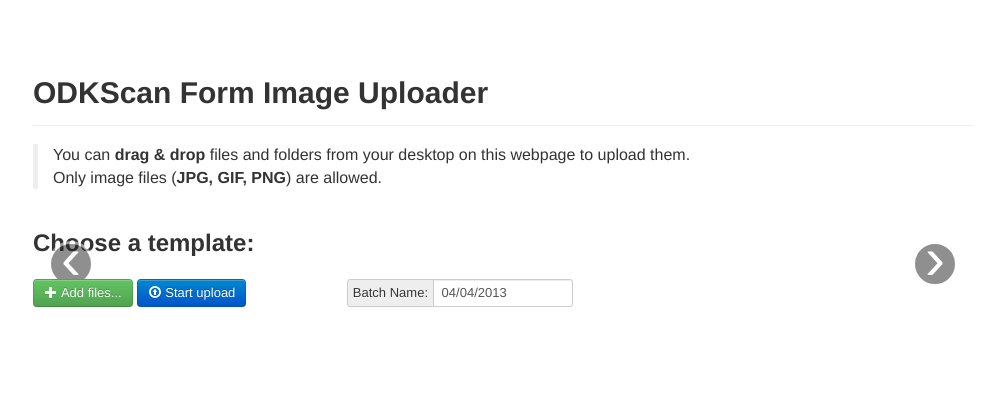
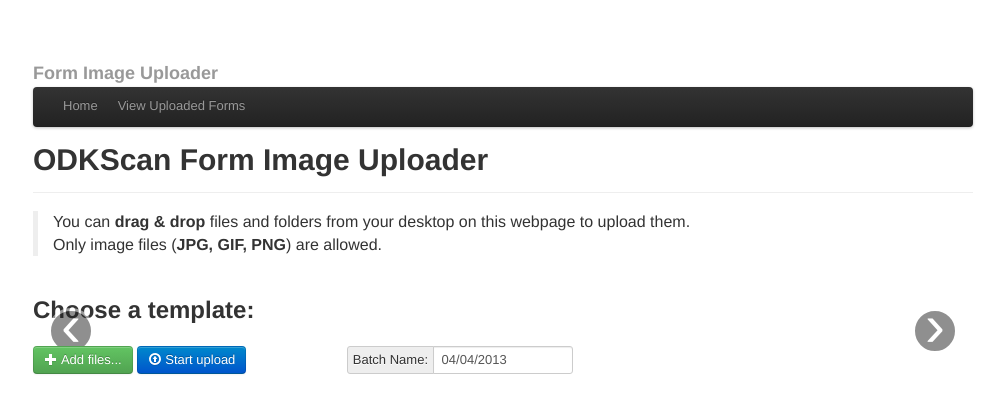
Before and after one commit to nathanathan/ODKScan_webapp, a Django app: template templates/uploader.html in a window 1280 px wide. Shown: the top 414 px of the page, without its empty margins (137-1142 px from the left). Run offline with Django 3.2, Linux system fonts and the light colour scheme; the template is opened without the code that fills it, so the values that code supplies are empty; some libraries are stand-ins or nearby versions.

Commit message:
Adding header

```diff
--- a/templates/uploader.html
+++ b/templates/uploader.html
@@ -25,6 +25,22 @@
 </head>
 <body>
 <div class="container">
+
+
+      <div class="masthead">
+        <h3 class="muted">Form Image Uploader</h3>
+        <div class="navbar">
+          <div class="navbar-inner">
+            <div class="container">
+              <ul class="nav">
+                <li><a href="../">Home</a></li>
+                <li><a href="../admin/ODKScan_webapp/formimage/">View Uploaded Forms</a></li>
+              </ul>
+            </div>
+          </div>
+        </div><!-- /.navbar -->
+      </div>
+
     <div class="page-header">
         <h1>ODKScan Form Image Uploader</h1>
     </div>
@@ -105,7 +121,7 @@ $(function () {
                 data.context.text('Uploading...');
                 data.formData = {
                     template: $('.item.active').data('name'),
-                    batch: $('.batchName').val()
+                    batch: $('#batchName').val()
                 };
                 data.submit();
                 $('body').off('click', '.upload-everything', uploadFunction);
```
